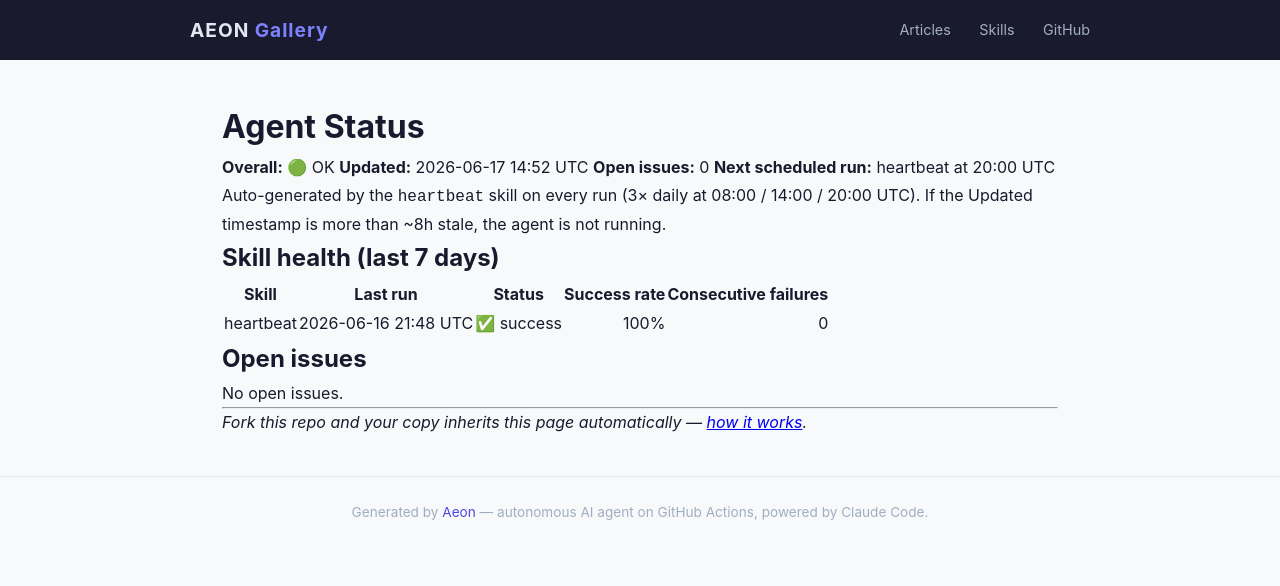
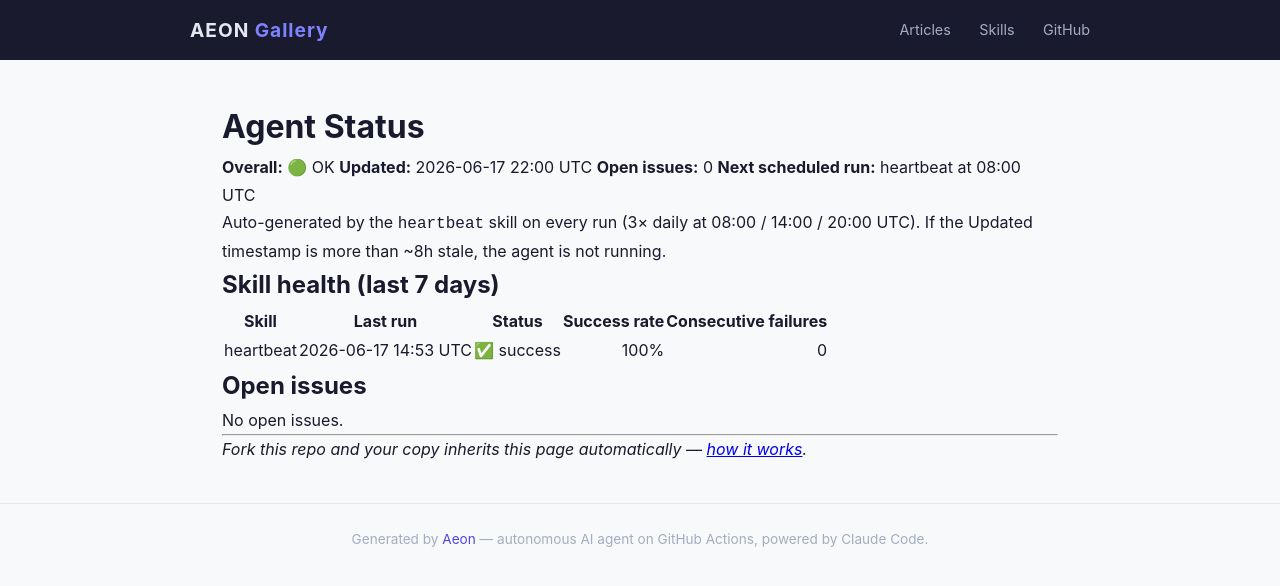
Before and after one commit to amaz98/maz-aeon, a Jekyll site: the page built from docs/status.md, in a window 1280 px wide. Shown: the top 586 px of the page. Built offline with Jekyll 4.4.1, drawn with Linux system fonts in a browser that asks for light colours.

Commit message:
chore(heartbeat): auto-commit 2026-06-17

```diff
--- a/docs/status.md
+++ b/docs/status.md
@@ -7,9 +7,9 @@
 # Agent Status
 
 **Overall:** 🟢 OK
-**Updated:** 2026-06-17 14:52 UTC
+**Updated:** 2026-06-17 22:00 UTC
 **Open issues:** 0
-**Next scheduled run:** heartbeat at 20:00 UTC
+**Next scheduled run:** heartbeat at 08:00 UTC
 
 Auto-generated by the `heartbeat` skill on every run (3× daily at 08:00 / 14:00 / 20:00 UTC). If the Updated timestamp is more than ~8h stale, the agent is not running.
 
@@ -17,7 +17,7 @@
 
 | Skill | Last run | Status | Success rate | Consecutive failures |
 |-------|----------|--------|-------------:|---------------------:|
-| heartbeat | 2026-06-16 21:48 UTC | ✅ success | 100% | 0 |
+| heartbeat | 2026-06-17 14:53 UTC | ✅ success | 100% | 0 |
 
 ## Open issues
 
--- a/memory/token-usage.csv
+++ b/memory/token-usage.csv
@@ -60,3 +60,4 @@
 2026-06-16,heartbeat,claude-opus-4-7,12,7355,363331,36289
 2026-06-16,heartbeat,claude-opus-4-7,11,5649,302903,34403
 2026-06-17,heartbeat,claude-opus-4-7,14,8496,489981,37142
+2026-06-17,heartbeat,claude-opus-4-7,11,4999,301261,33319
```
Also changed, not shown: memory/logs/2026-06-17.md (+9 -0 lines), .outputs/heartbeat.md.
